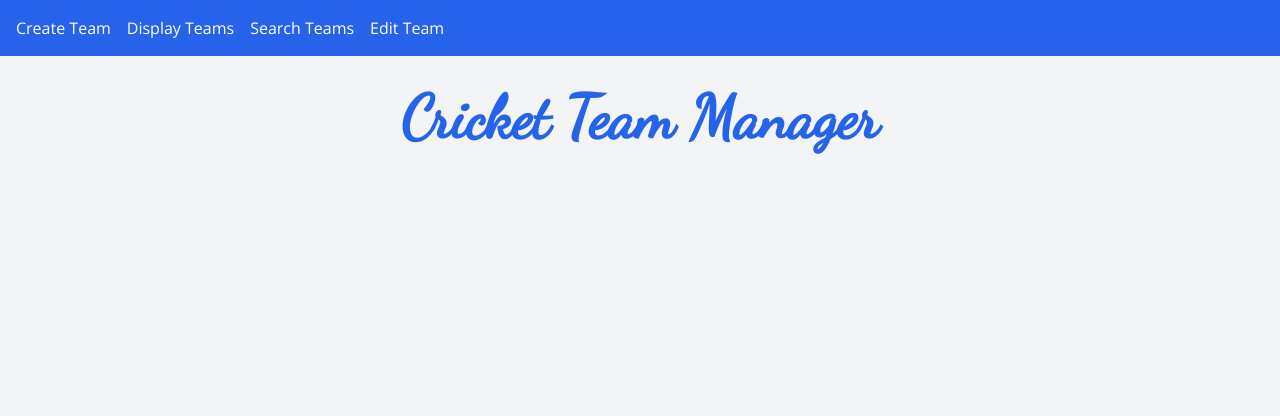
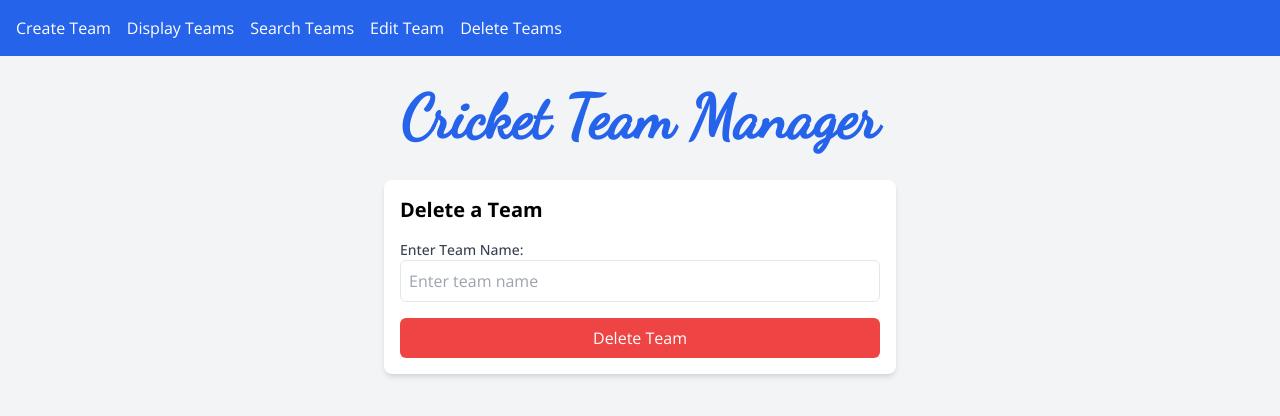
Before and after one commit to iamsaura8h/CricketTeamManager, a React (Vite) app in the folder frontend/: page /delete-team in a window 1280 px wide. Shown: the top 416 px of the page. Built offline with nearby package versions, Linux system fonts and the light colour scheme.

Commit message:
delete-team feature added

```diff
--- a/frontend/src/App.jsx
+++ b/frontend/src/App.jsx
@@ -5,6 +5,7 @@ import CreateTeamForm from './components/CreateTeamForm';
 import TeamList from './components/TeamList';
 import SearchTeam from './components/SearchTeam';
 import EditTeam from './components/EditTeam';
+import DeleteTeam from './components/DeleteTeam';
 
 function App() {
   return (
@@ -18,7 +19,9 @@ function App() {
           <Route path="/create-team" element={<CreateTeamForm />} /> {/* Route for creating teams */}
           <Route path="/display-team" element={<TeamList />} /> {/* Route for displaying teams */}
           <Route path="/search-team" element={<SearchTeam />} /> {/* Route for searching teams */}
-          <Route path="/edit-team" element={<EditTeam/>} /> {/* Route for searching teams */}
+          <Route path="/edit-team" element={<EditTeam/>} /> {/* Route for editing teams */}
+          <Route path="/delete-team" element={<DeleteTeam/>} /> {/* Route for deleting teams */}
+
         </Routes>
       </div>
     </Router>
--- a/frontend/src/components/CreateTeamForm.jsx
+++ b/frontend/src/components/CreateTeamForm.jsx
@@ -4,6 +4,7 @@ import axios from 'axios'; // Import Axios for HTTP requests
 function CreateTeamForm() {
   const [teamName, setTeamName] = useState('');
   const [players, setPlayers] = useState([{ name: '', role: '' }]);
+  const [errorMessage, setErrorMessage] = useState(''); // State to store error message
 
   const handleTeamNameChange = (e) => setTeamName(e.target.value);
 
@@ -31,15 +32,23 @@ function CreateTeamForm() {
       alert('Team created successfully!');
       setTeamName('');
       setPlayers([{ name: '', role: '' }]); // Reset the form after success
+      setErrorMessage(''); // Clear any previous error message
     } catch (error) {
       console.error('Error creating team:', error);
-      alert('Failed to create team!');
+      if (error.response && error.response.status === 400) {
+        setErrorMessage(error.response.data.message); // Set error message if team name exists
+      } else {
+        setErrorMessage('Failed to create team!'); // Default error message
+      }
     }
   };
 
   return (
     <form className="max-w-lg mx-auto p-4 bg-white shadow-md rounded-lg" onSubmit={handleSubmit}>
       <h2 className="text-xl font-bold mb-4">Create a New Cricket Team</h2>
+
+      {/* Error message display */}
+      {errorMessage && <p className="text-red-500 mb-4">{errorMessage}</p>}
 
       <div className="mb-4">
         <label htmlFor="teamName" className="block text-sm font-medium text-gray-700">Team Name</label>
--- /dev/null
+++ b/frontend/src/components/DeleteTeam.jsx
@@ -0,0 +1,60 @@
+import React, { useState } from 'react';
+import axios from 'axios';
+
+function DeleteTeam() {
+  const [teamName, setTeamName] = useState('');
+  const [errorMessage, setErrorMessage] = useState('');
+  const [successMessage, setSuccessMessage] = useState('');
+
+  const handleChange = (e) => {
+    setTeamName(e.target.value);
+  };
+
+  const handleDelete = async (e) => {
+    e.preventDefault();
+    if (!teamName) {
+      setErrorMessage('Please enter a team name.');
+      return;
+    }
+
+    try {
+      const response = await axios.delete(`${import.meta.env.VITE_BACKEND_URL}/teams/${teamName}`);
+      setSuccessMessage(response.data.message);
+      setTeamName('');  // Clear the input field after successful delete
+      setErrorMessage('');  // Clear error message
+    } catch (error) {
+      setErrorMessage('Failed to delete team. Team not found or error occurred.');
+      console.error(error);
+    }
+  };
+
+  return (
+    <div className="delete-team-form max-w-lg mx-auto p-4 bg-white shadow-md rounded-lg">
+      <h2 className="text-xl font-bold mb-4">Delete a Team</h2>
+
+      {errorMessage && <p className="text-red-500">{errorMessage}</p>}
+      {successMessage && <p className="text-green-500">{successMessage}</p>}
+
+      <form onSubmit={handleDelete}>
+        <div className="mb-4">
+          <label htmlFor="teamName" className="block text-sm font-medium text-gray-700">Enter Team Name:</label>
+          <input
+            type="text"
+            id="teamName"
+            value={teamName}
+            onChange={handleChange}
+            required
+            placeholder="Enter team name"
+            className="p-2 w-full border rounded-md"
+          />
+        </div>
+
+        <button type="submit" className="w-full px-4 py-2 bg-red-500 text-white rounded-md">
+          Delete Team
+        </button>
+      </form>
+    </div>
+  );
+}
+
+export default DeleteTeam;
--- a/frontend/src/components/Header.jsx
+++ b/frontend/src/components/Header.jsx
@@ -7,7 +7,8 @@ function Header() {
         <Link to="/create-team" className="mr-4">Create Team</Link>
         <Link to="/display-team" className="mr-4">Display Teams</Link>
         <Link to="/search-team" className='mr-4'>Search Teams</Link>
-        <Link to="/edit-team">Edit Team</Link>
+        <Link to="/edit-team" className='mr-4'>Edit Team</Link>
+        <Link to="/delete-team" >Delete Teams</Link>
       </nav>
     </header>
   );
```
Also changed, not shown: 1 other file (tests, documents, lock files or other folders).
